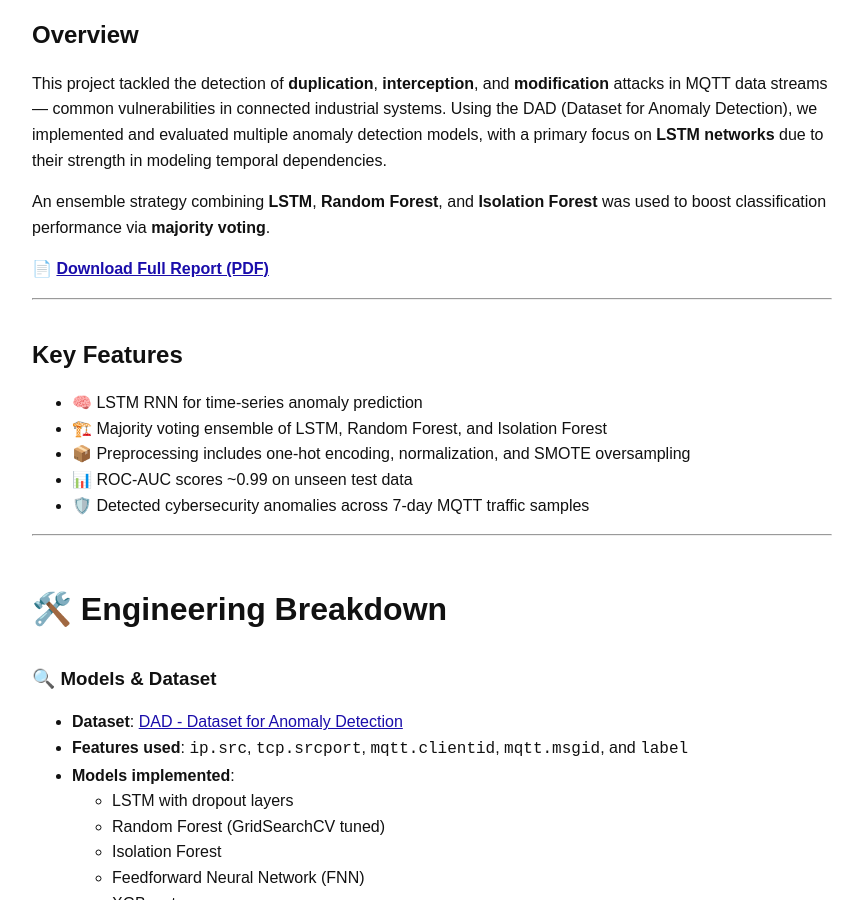
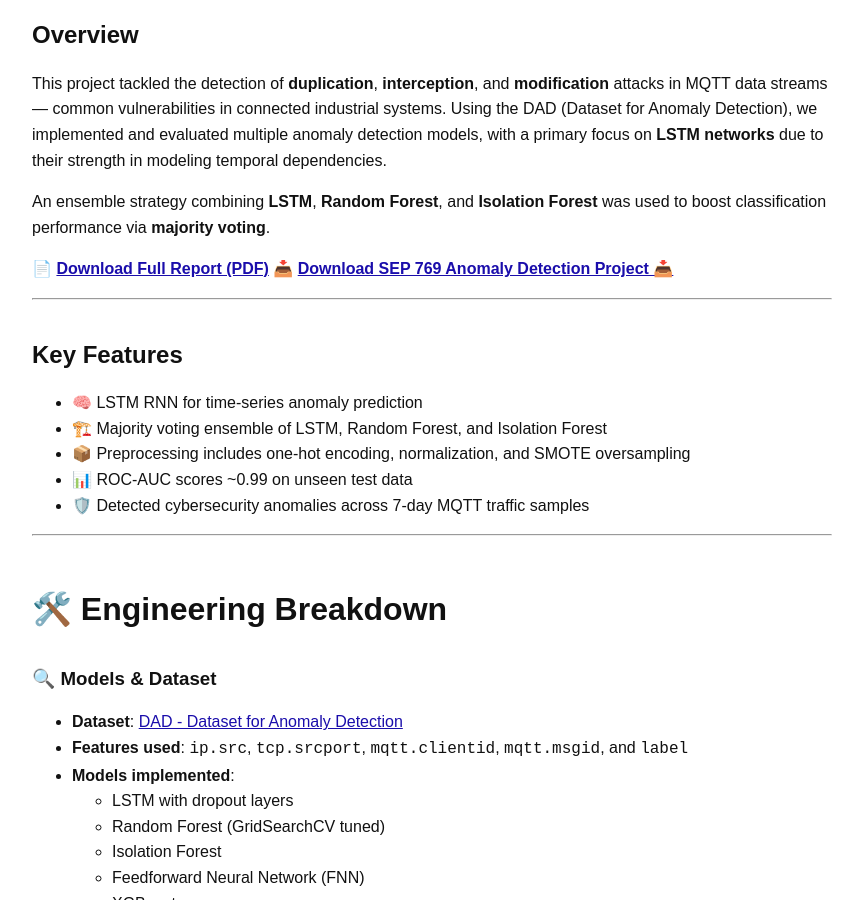
Before and after one commit to SebasFelipeRA/sebastianriveraportfolio, a Jekyll site: the page built from projects/mqtt-anomaly.md, in a window 1280 px wide and 900 px high, scrolled down 305 px. Shown: the whole window, without its empty margins (208-1071 px from the left). Built offline with Jekyll 4.4.1, drawn with Linux system fonts in a browser that asks for light colours; our own code applies the rules of GitHub Pages for plain Markdown files.

Commit message:
Update mqtt-anomaly.md

```diff
--- a/projects/mqtt-anomaly.md
+++ b/projects/mqtt-anomaly.md
@@ -15,6 +15,8 @@ This project tackled the detection of **duplication**, **interception**, and **m
 An ensemble strategy combining **LSTM**, **Random Forest**, and **Isolation Forest** was used to boost classification performance via **majority voting**.
 
 📄 **[Download Full Report (PDF)](/sebastianriveraportfolio/docs/pdf/SEP_769_Final_Project_Anomoly_Detection_Final_Report.pdf)**
+📥 **[Download SEP 769 Anomaly Detection Project 📥](https://github.com/sebasfelipera/sebastianriveraportfolio/raw/main/assets/projects/SEP_769_Code.zip)**
+
 
 ---
 
```
